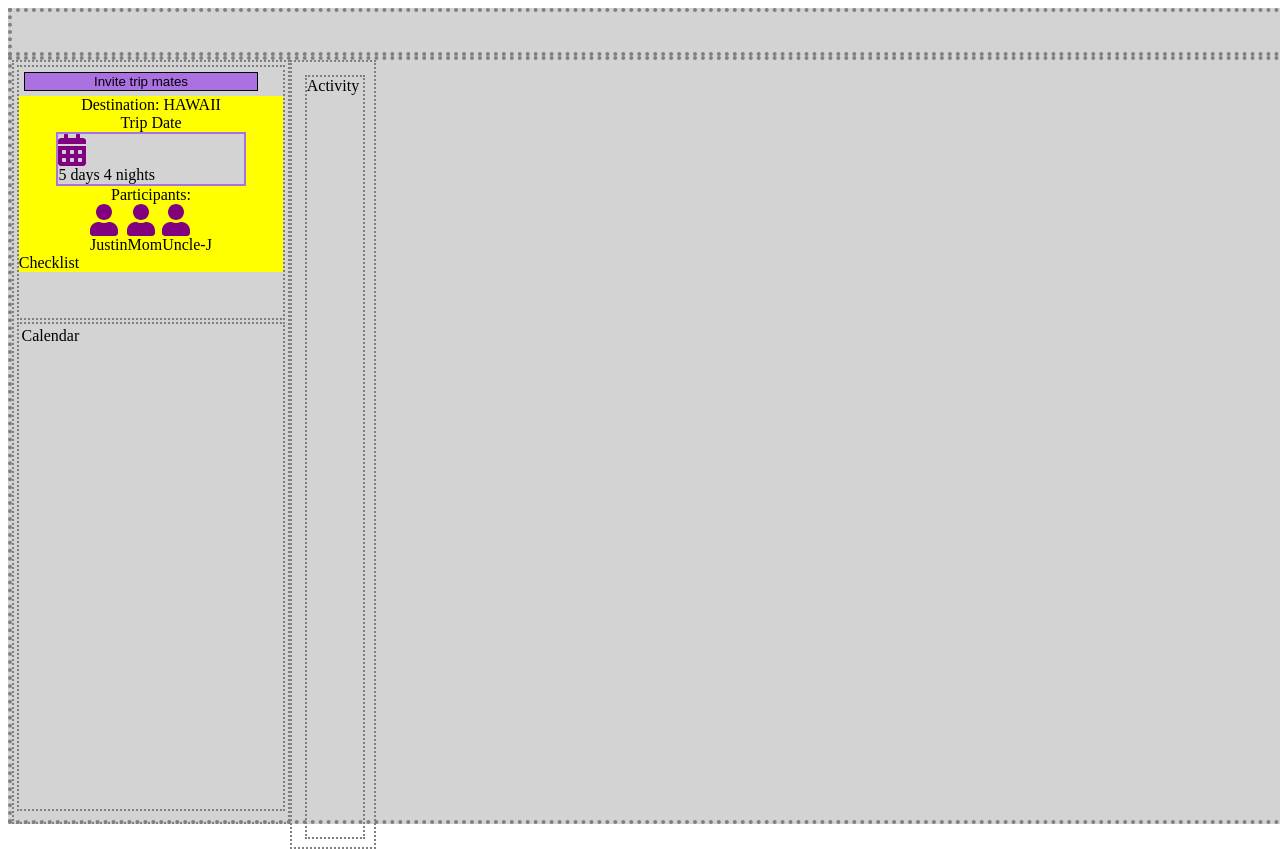
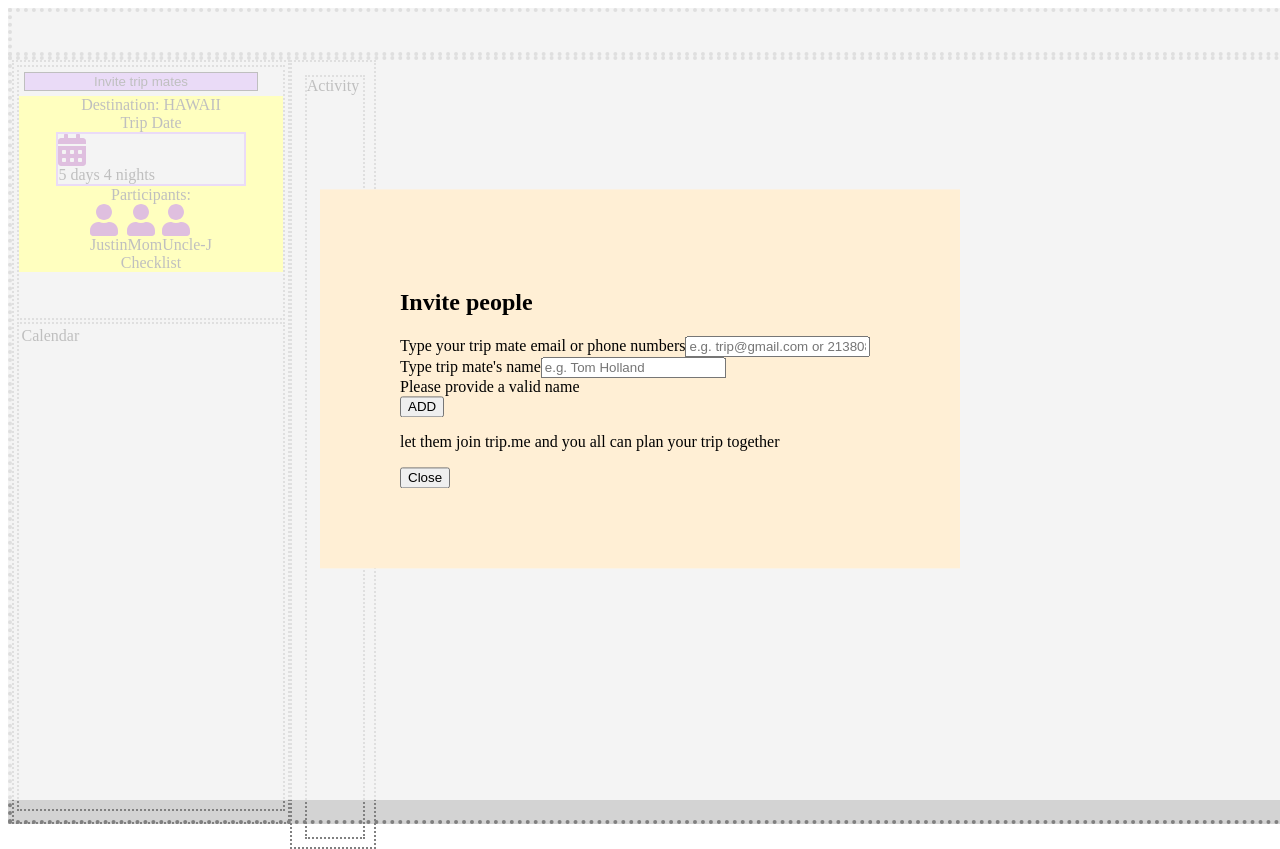
Before and after one commit to blue-ocean-project/tripme, a React app: page / in a window 1280 px wide. Both pictures are taken after a click on the button "Invite trip mates". Built offline with nearby package versions, Linux system fonts and the light colour scheme; the HTML template or start-up script is replaced by a standard one.

Commit message:
implemented and set up of invite trip modal

```diff
--- a/client/src/components/EventPage/EventPageComponents/Trip.css
+++ b/client/src/components/EventPage/EventPageComponents/Trip.css
@@ -63,3 +63,22 @@ div[class^='trip-bot-col'] {
 }
 
 /*///////////////////////CHECKLIST COLUMN ////////////*/
+
+.trip-bot-col-third {
+  display: flex;
+  align-items: center;
+  justify-content: space-evenly;
+}
+
+/*///////////////////////MODAL ////////////*/
+
+.event-trip-modal {
+  top: 50%;
+  left: 50%;
+  right: auto;
+  bottom: auto;
+  margin-right: 50%;
+  transform: translate(50%, 50%);
+  padding: 80px;
+  background-color: papayawhip;
+}
--- a/client/src/components/EventPage/EventPageComponents/Trip.jsx
+++ b/client/src/components/EventPage/EventPageComponents/Trip.jsx
@@ -1,8 +1,9 @@
-import React from 'react';
-import { Container, Col, Row, Card, Button } from 'react-bootstrap';
+import React, { useState } from 'react';
+import { Container, Col, Row, Card, Button, Form } from 'react-bootstrap';
 import { FontAwesomeIcon } from '@fortawesome/react-fontawesome';
 import { faCalendarAlt, faUser } from '@fortawesome/free-solid-svg-icons';
 import './Trip.css';
+import Modal from 'react-modal';
 
 const destination = 'HAWAII';
 const days = '5';
@@ -19,11 +20,28 @@ const participantDisplay = function (participantsList) {
 };
 
 const Trip = () => {
+  const [modalIsOpen, setModalIsOpen] = useState(false);
+  const [inviteEmail, setInviteEmail] = useState('');
+  const [inviteFullName, setinviteFullName] = useState('');
+
+  const openModal = function () {
+    setModalIsOpen(true);
+  };
+  const closeModal = function () {
+    setModalIsOpen(false);
+  };
+
+  const handleSubmit = function (event) {
+    e.preventDefault;
+  };
+
   return (
     <>
       <Container>
         <Row className="eventpage-trip-top">
-          <Button className="eventpage-trip-invite-btn">Invite trip mates</Button>
+          <Button onClick={openModal} className="eventpage-trip-invite-btn">
+            Invite trip mates
+          </Button>
         </Row>
         <Row className="eventpage-trip-bottom">
           <Col sm={4} className="trip-bot-col-first">
@@ -47,6 +65,55 @@ const Trip = () => {
           </Col>
         </Row>
       </Container>
+
+      <Modal
+        className="event-trip-modal"
+        isOpen={modalIsOpen}
+        // onAfterOpen={afterOpenModal}
+        onRequestClose={closeModal}
+        contentLabel="Example Modal"
+        ariaHideApp={false}
+      >
+        <h2>Invite people</h2>
+        <form onSubmit={handleSubmit}>
+          <Form.Group className="mb-3" controlId="">
+            <Row className="event-trip-modal-row-1 align-items-end">
+              <Col>
+                <Form.Label>Type your trip mate email or phone numbers</Form.Label>
+                <Form.Control
+                  required
+                  value={inviteEmail}
+                  type="mail"
+                  placeholder="e.g. trip@gmail.com or 2138084444"
+                  onChange={(e) => {
+                    setInviteEmail(e.target.value);
+                  }}
+                />
+                <Form.Label>Type trip mate's name</Form.Label>
+                <Form.Control
+                  required
+                  value={inviteFullName}
+                  type="name"
+                  placeholder="e.g. Tom Holland"
+                  onChange={(e) => {
+                    setinviteFullName(e.target.value);
+                  }}
+                />
+                <Form.Control.Feedback type="invalid">
+                  Please provide a valid name
+                </Form.Control.Feedback>
+              </Col>
+              <Col>
+                <Button type="submit">ADD</Button>
+              </Col>
+            </Row>
+          </Form.Group>
+        </form>
+        <p>let them join trip.me and you all can plan your trip together</p>
+        <div>
+          <button onClick={() => setModalIsOpen(false)}>Close</button>
+        </div>
+      </Modal>
     </>
   );
 };
--- a/package.json
+++ b/package.json
@@ -54,6 +54,7 @@
     "react": "^17.0.2",
     "react-bootstrap": "^1.6.1",
     "react-dom": "^17.0.2",
+    "react-modal": "^3.14.3",
     "react-redux": "^7.2.4",
     "redux": "^4.1.1",
     "redux-devtools-extension": "^2.13.9",
```
Also changed, not shown: 1 other file (tests, documents, lock files or other folders).
